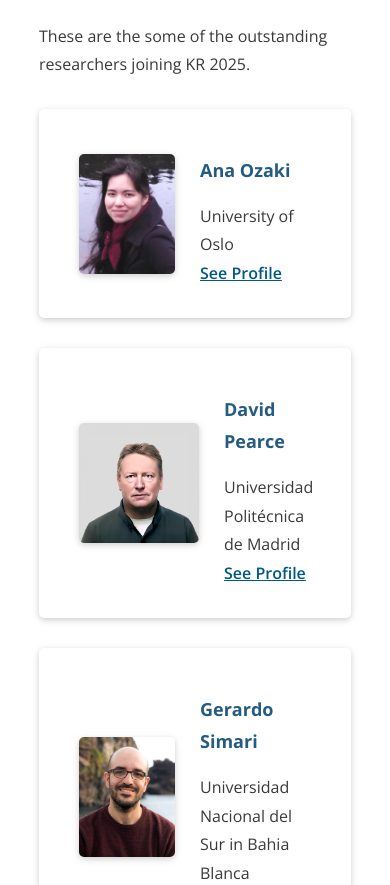
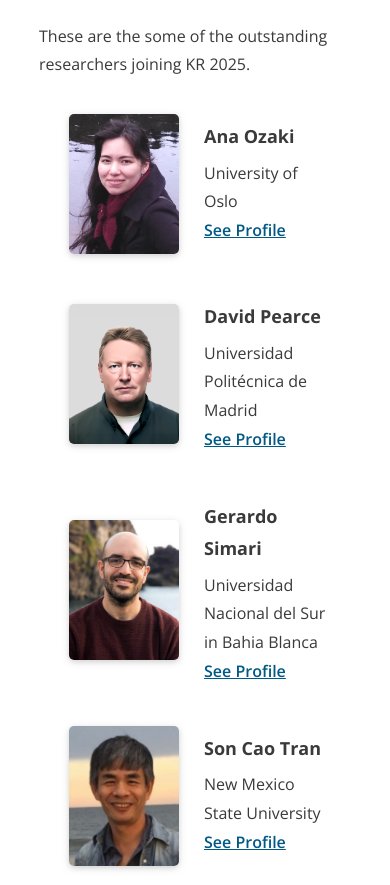
Before and after one commit to nahimsouza/kr2025-website, a plain HTML site: page speakers.html in a window 390 px wide. Shown: the part 206-1091 px from the top of the page. Drawn offline with nearby package versions, Linux system fonts and the light colour scheme.

Commit message:
Update Invited Speakers page layout.

```diff
--- a/speakers.html
+++ b/speakers.html
@@ -24,44 +24,44 @@
 
         <p>These are the some of the outstanding researchers joining KR 2025.</p>
 
-        <div class="content-group">
+        <div class="content-group speakers">
 
-          <div class="content-box-small speaker-box">
+          <div class="content-text-borderless speaker-box">
             <img src="images/speakers/anaozaki.png" alt="speaker photo" class="speaker-photo">
             <div class="speaker-description">
-              <h3>Ana Ozaki</h3>
+              <h4>Ana Ozaki</h4>
               <p>University of Oslo</p><p><a href="https://www.mn.uio.no/ifi/personer/vit/anaoz/" target="_blank">See Profile</a></p>
             </div>
           </div>
 
-          <div class="content-box-small speaker-box">
+          <div class="content-text-borderless speaker-box">
             <img src="images/speakers/davidpearce.png" alt="speaker photo" class="speaker-photo">
             <div class="speaker-description">
-              <h3>David Pearce</h3>
+              <h4>David Pearce</h4>
               <p>Universidad Politécnica de Madrid</p><p><a href="https://www.dpearce.net/" target="_blank">See Profile</a></p>
             </div>
           </div>
 
-          <div class="content-box-small speaker-box">
+          <div class="content-text-borderless speaker-box">
             <img src="images/speakers/gerardosimari.jpg" alt="speaker photo" class="speaker-photo">
             <div class="speaker-description">
-              <h3>Gerardo Simari</h3>
+              <h4>Gerardo Simari</h4>
               <p>Universidad Nacional del Sur in Bahia Blanca</p><p><a href="https://cs.uns.edu.ar/~gis/" target="_blank">See Profile</a></p>
             </div>
           </div>
 
-          <div class="content-box-small speaker-box">
+          <div class="content-text-borderless speaker-box">
             <img src="images/speakers/sontran.png" alt="speaker photo" class="speaker-photo">
             <div class="speaker-description">
-              <h3>Son Cao Tran</h3>
+              <h4>Son Cao Tran</h4>
               <p>New Mexico State University</p><p><a href="https://www.cs.nmsu.edu/~tson/" target="_blank">See Profile</a></p>
             </div>
           </div>
 
-          <div class="content-box-small speaker-box">
+          <div class="content-text-borderless speaker-box">
             <img src="images/speakers/sylviethiebaux.jpg" alt="speaker photo" class="speaker-photo">
             <div class="speaker-description">
-              <h3>Sylvie Thibeaux</h3>
+              <h4>Sylvie Thibeaux</h4>
               <p>Australian National University</p><p><a href="https://users.cecs.anu.edu.au/~thiebaux/" target="_blank">See Profile</a></p>
             </div>
           </div>
--- a/style.css
+++ b/style.css
@@ -340,6 +340,7 @@ main h4 {
   font-size: 18px;
   font-weight: 700;
   margin: 6px 0;
+  text-align: left;
 }
 
 main p {
@@ -542,6 +543,10 @@ main p {
   opacity: 1;
 }
 
+.speakers {
+  justify-content: flex-start;
+}
+
 .content-group .speaker-box {
   text-align: center;
   justify-content: space-evenly;
@@ -555,8 +560,10 @@ main p {
 }
 
 .content-group .speaker-photo {
-  width: 150px;
-  max-height: 150px;
+  min-width: 180px;
+  max-width: 180px;
+  min-height: 190px;
+  max-height: 190px;
   object-fit: cover;
   justify-content: space-evenly;
   margin-top: auto;
@@ -705,8 +712,14 @@ main p {
   }
 
   .content-group .speaker-photo {
-    width: 120px;
-    max-height: 120px;
+    min-width: 110px;
+    max-width: 110px;
+    min-height: 140px;
+    max-height: 140px;
+  }
+
+  .content-group .speaker-box {
+    padding: 20px;
   }
 
   .content-text-borderless {
```
